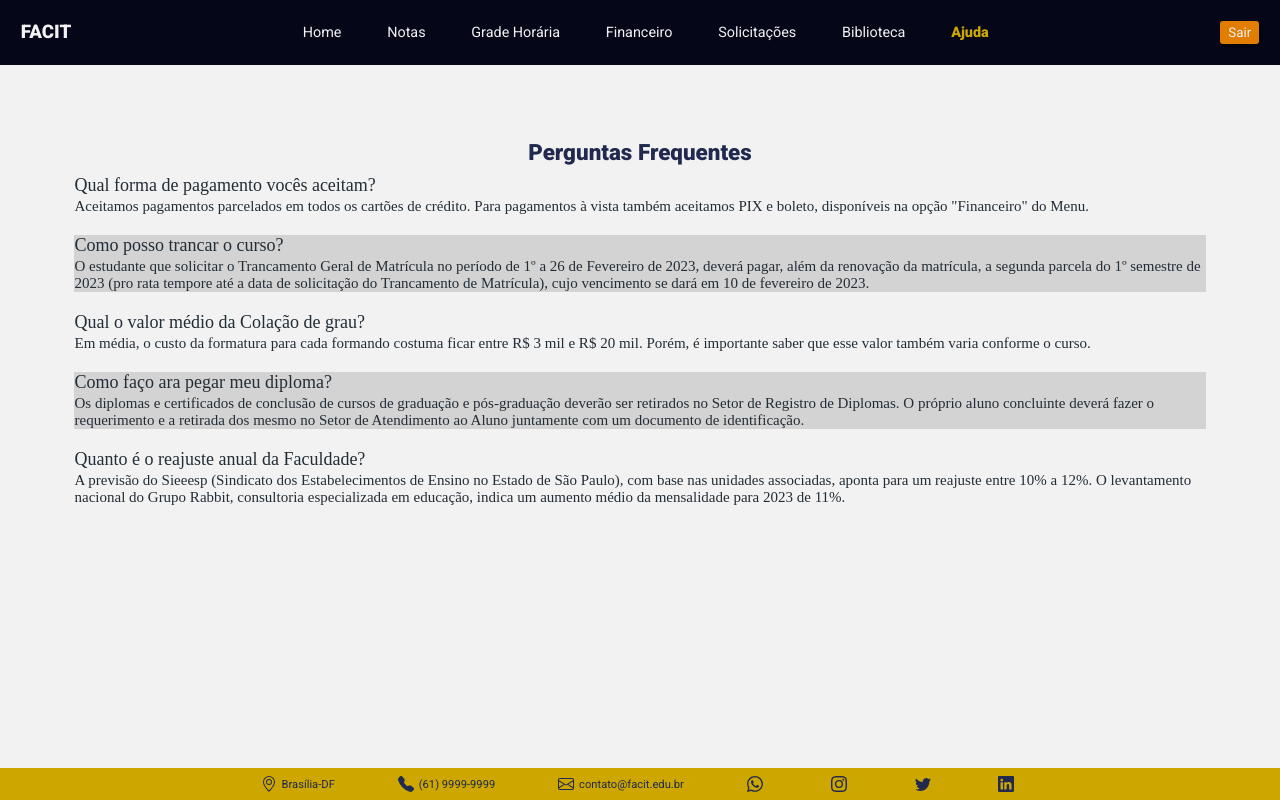
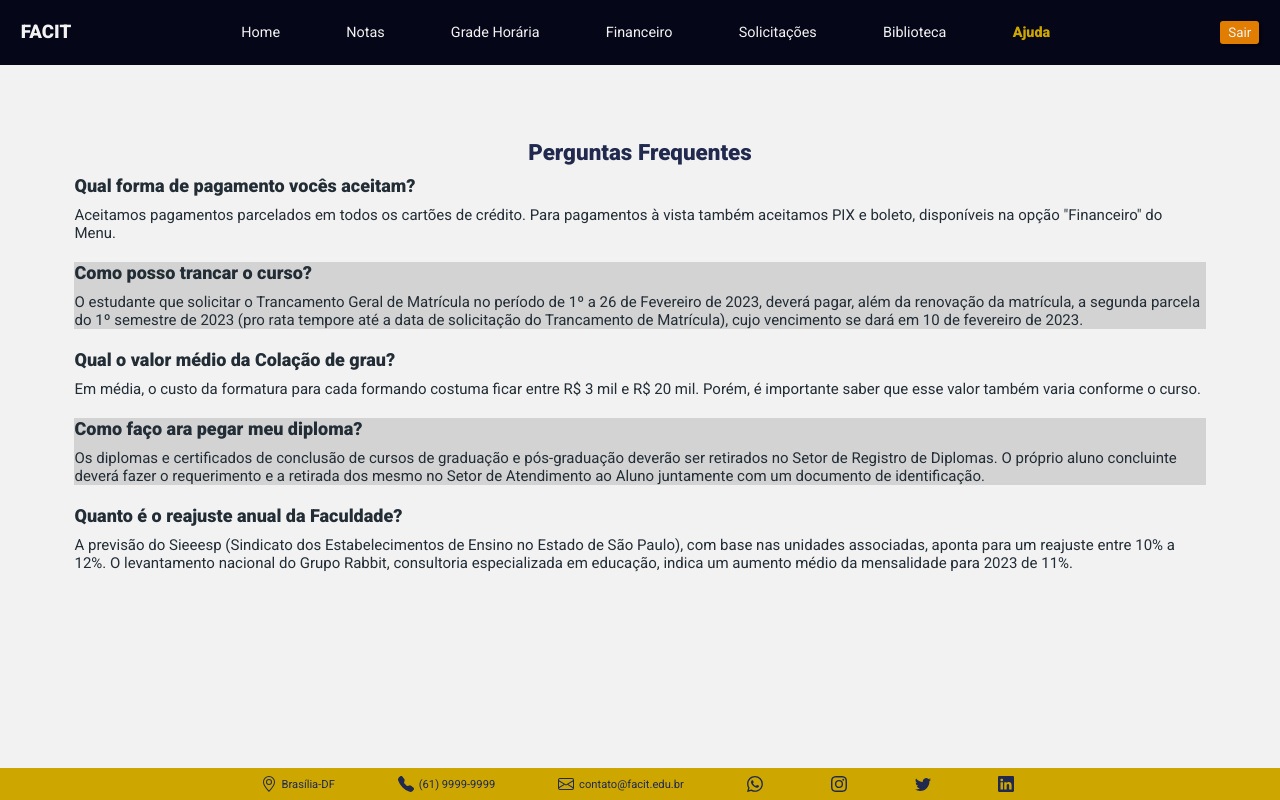
Before and after one commit to Sasaestudo/projetoADS, a React (Vite) app in the folder projetoFront/: page /ajuda in a window 1280 px wide. Built offline with nearby package versions, Linux system fonts and the light colour scheme.

Commit message:
corrige calendario

```diff
--- a/projetoFront/src/App.jsx
+++ b/projetoFront/src/App.jsx
@@ -24,6 +24,7 @@ export default function App() {
 
           <Routes>
         <Route path="/" element={<Login />} />
+        <Route path="/recuperaSenha" element={<RecuperaSenha />} />
           { logado ?
         <>   <Route element={<Layout />}>
             <Route path="/home" element={<Home />} />
@@ -39,10 +40,8 @@ export default function App() {
           </>
           :
           <>
-        <Route path="/" element={<Login />} />
-        <Route path="/recuperaSenha" element={<RecuperaSenha />} /></>
+        <Route path="*" element={<Erro />} /></>
           }
-        <Route path="*" element={<Erro />} />
       </Routes>
     </BrowserRouter>
   );
--- a/projetoFront/src/components/navbar.css
+++ b/projetoFront/src/components/navbar.css
@@ -28,7 +28,8 @@
     flex-direction: row;
     justify-content: space-evenly;
     width: -webkit-fill-available;
-    margin: 0 15%;
+    margin: 0 10%;
+    gap: 20px;
   }
 
   .listaMenu h3{
--- a/projetoFront/src/pages/ajuda.jsx
+++ b/projetoFront/src/pages/ajuda.jsx
@@ -1,4 +1,5 @@
 import '../pages/css/ajuda.css'
+import '../components/layout.css'
 export default function ajuda(){
   return(
 
--- a/projetoFront/src/pages/css/ajuda.css
+++ b/projetoFront/src/pages/css/ajuda.css
@@ -2,7 +2,8 @@
     grid-row: 1/1;
     background-color: #f2f2f2;
     padding: 3%;
-    }
+    font-family: roboto;
+  }
 
     .ajuda h1{
       text-align: center;
@@ -16,10 +17,13 @@
     .ajuda dt{
       font-size: 18px;
       margin-bottom: 2px;
+      font-weight: 600;
+      margin-bottom: 10px;
+    }
 
-    }
     .ajuda dl{
       font-size: 15px;
+      margin-bottom: 1%;
     }
 
     .ajuda dt, dl{
--- a/projetoFront/src/pages/home.jsx
+++ b/projetoFront/src/pages/home.jsx
@@ -1,14 +1,25 @@
-import React, { useState } from 'react';
-import { Calendar, momentLocalizer } from 'react-big-calendar';
-import 'react-big-calendar/lib/css/react-big-calendar.css';
-import moment from 'moment';
-import TimePicker from 'react-time-picker';
+
+import { useContext } from 'react';
+import UserContext from '../contexts/UserContext';
+//import { Calendar, momentLocalizer } from 'react-big-calendar';
+//import 'react-big-calendar/lib/css/react-big-calendar.css';
+//import moment from 'moment';
+//import TimePicker from 'react-time-picker';
 
 
-const localizer = momentLocalizer(moment);
+// const localizer = momentLocalizer(moment);
 
 const Home = () => {
-  const [events, setEvents] = useState([]);
+  const { userId } = useContext(UserContext)
+  return(
+    <section className='ContainerSection'>
+    <h2>Bem vindo, Aluno!</h2>
+    </section>
+  )
+
+
+};
+ /* const [events, setEvents] = useState([]);
 
   const [selectedSlot, setSelectedSlot] = useState(null);
   const [eventTitle, setEventTitle] = useState('');
@@ -76,7 +87,7 @@ const Home = () => {
       )}
       <div>{eventComponents}</div>
     </div>
-  );
-};
+  );*/
+
 
 export default Home;
```
